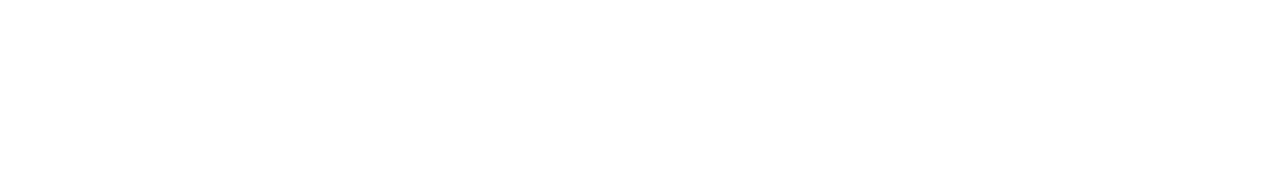
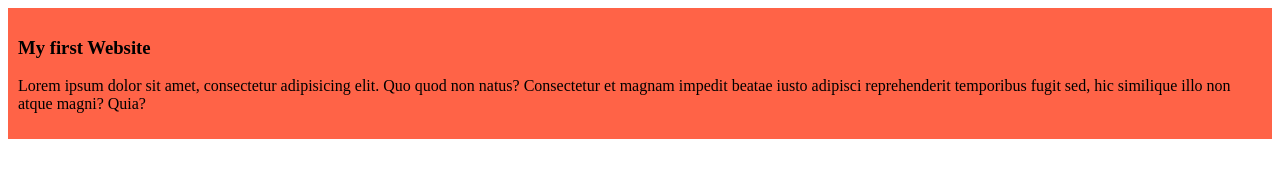
Before and after one commit to ShadatKibria/my-simple-website, a plain HTML site: page index.html in a window 1280 px wide. Drawn offline with Linux system fonts and the light colour scheme.

Commit message:
added the first blog

```diff
--- a/index.html
+++ b/index.html
@@ -1,11 +1,15 @@
 <!DOCTYPE html>
 <html lang="en">
 <head>
+    <link rel="stylesheet" href="styles/Blog.css">
     <meta charset="UTF-8">
     <meta name="viewport" content="width=device-width, initial-scale=1.0">
     <title>My Simple Website</title>
 </head>
 <body>
-
+    <div>
+        <h3>My first Website</h3>
+        <p>Lorem ipsum dolor sit amet, consectetur adipisicing elit. Quo quod non natus? Consectetur et magnam impedit beatae iusto adipisci reprehenderit temporibus fugit sed, hic similique illo non atque magni? Quia?</p>
+    </div>
 </body>
 </html>
--- /dev/null
+++ b/styles/Blog.css
@@ -0,0 +1,4 @@
+div{
+    background-color: tomato;
+    padding: 10px;
+}
```
